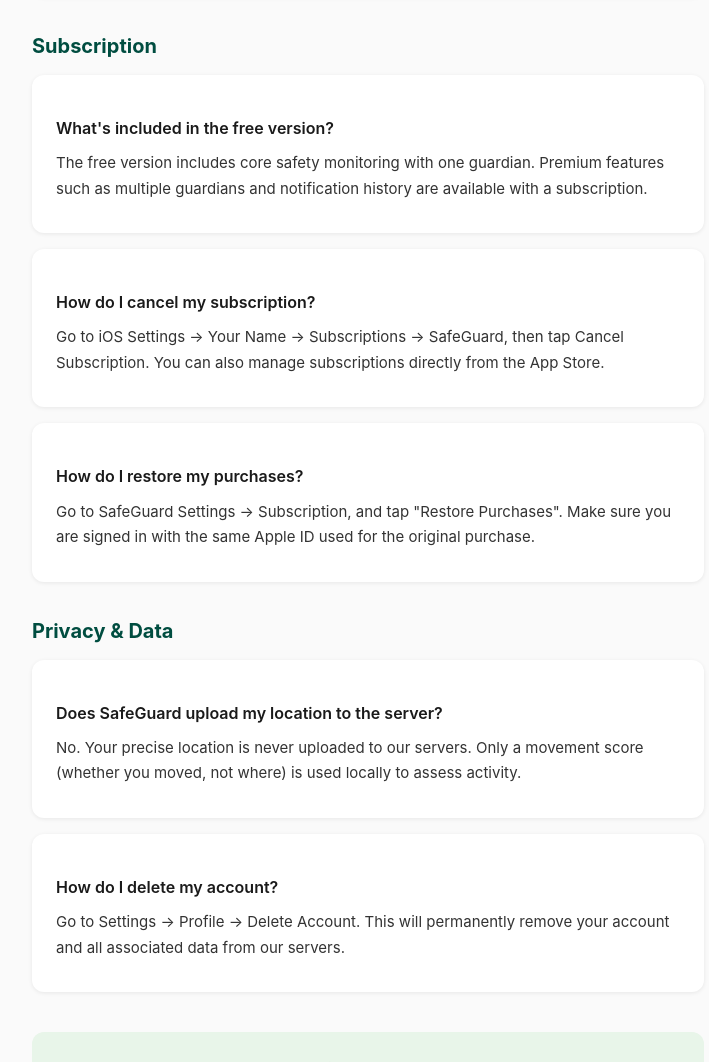
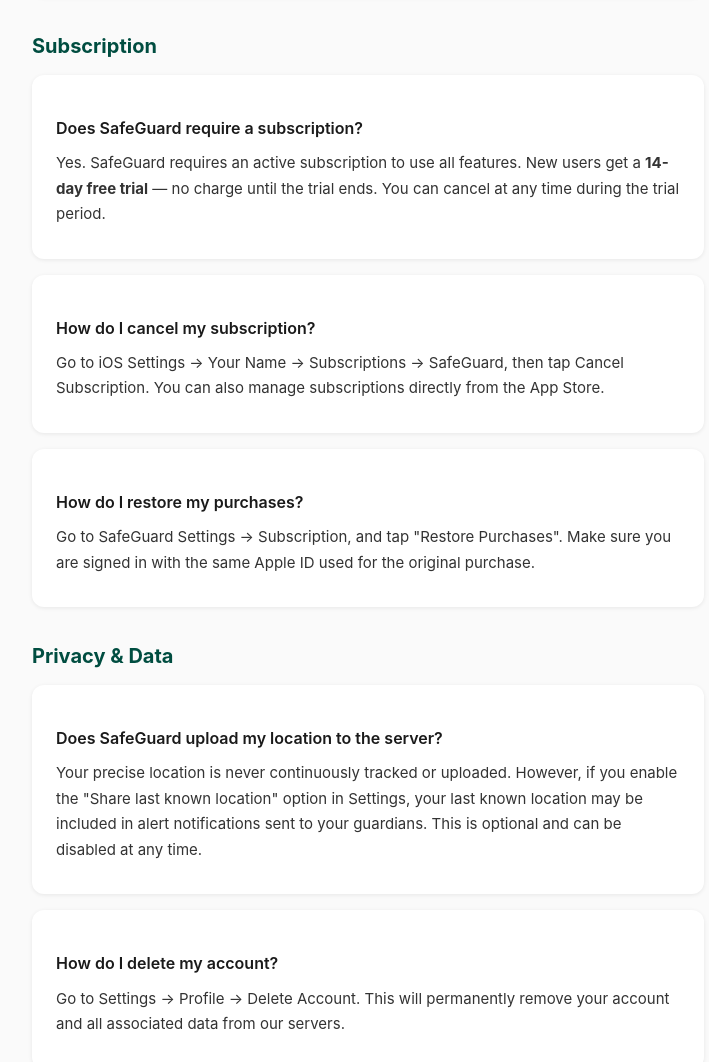
Before and after one commit to stephen986127-bot/SafeGuard, a plain HTML site: page support.html in a window 1280 px wide. Shown: the part 2615-3677 px from the top of the page, without its empty margins (272-981 px from the left). Drawn offline with Linux system fonts and the light colour scheme.

Commit message:
Update support.html

```diff
--- a/support.html
+++ b/support.html
@@ -106,8 +106,8 @@
 <h2>Subscription</h2>
 
 <div class="card">
-<h3>What's included in the free version?</h3>
-<p>The free version includes core safety monitoring with one guardian. Premium features such as multiple guardians and notification history are available with a subscription.</p>
+<h3>Does SafeGuard require a subscription?</h3>
+<p>Yes. SafeGuard requires an active subscription to use all features. New users get a <strong>14-day free trial</strong> — no charge until the trial ends. You can cancel at any time during the trial period.</p>
 </div>
 
 <div class="card">
@@ -124,7 +124,7 @@
 
 <div class="card">
 <h3>Does SafeGuard upload my location to the server?</h3>
-<p>No. Your precise location is never uploaded to our servers. Only a movement score (whether you moved, not where) is used locally to assess activity.</p>
+<p>Your precise location is never continuously tracked or uploaded. However, if you enable the "Share last known location" option in Settings, your last known location may be included in alert notifications sent to your guardians. This is optional and can be disabled at any time.</p>
 </div>
 
 <div class="card">
```
